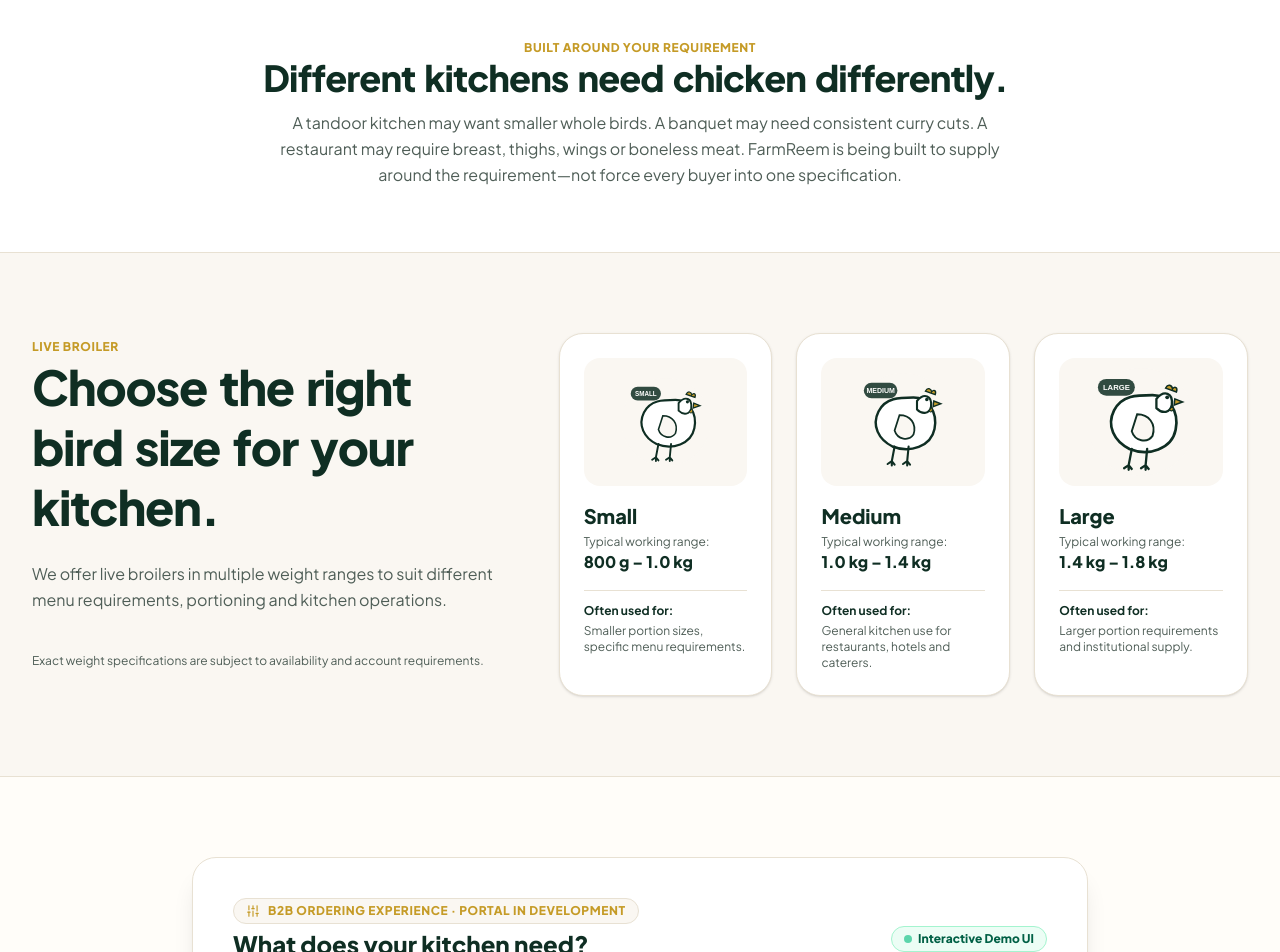
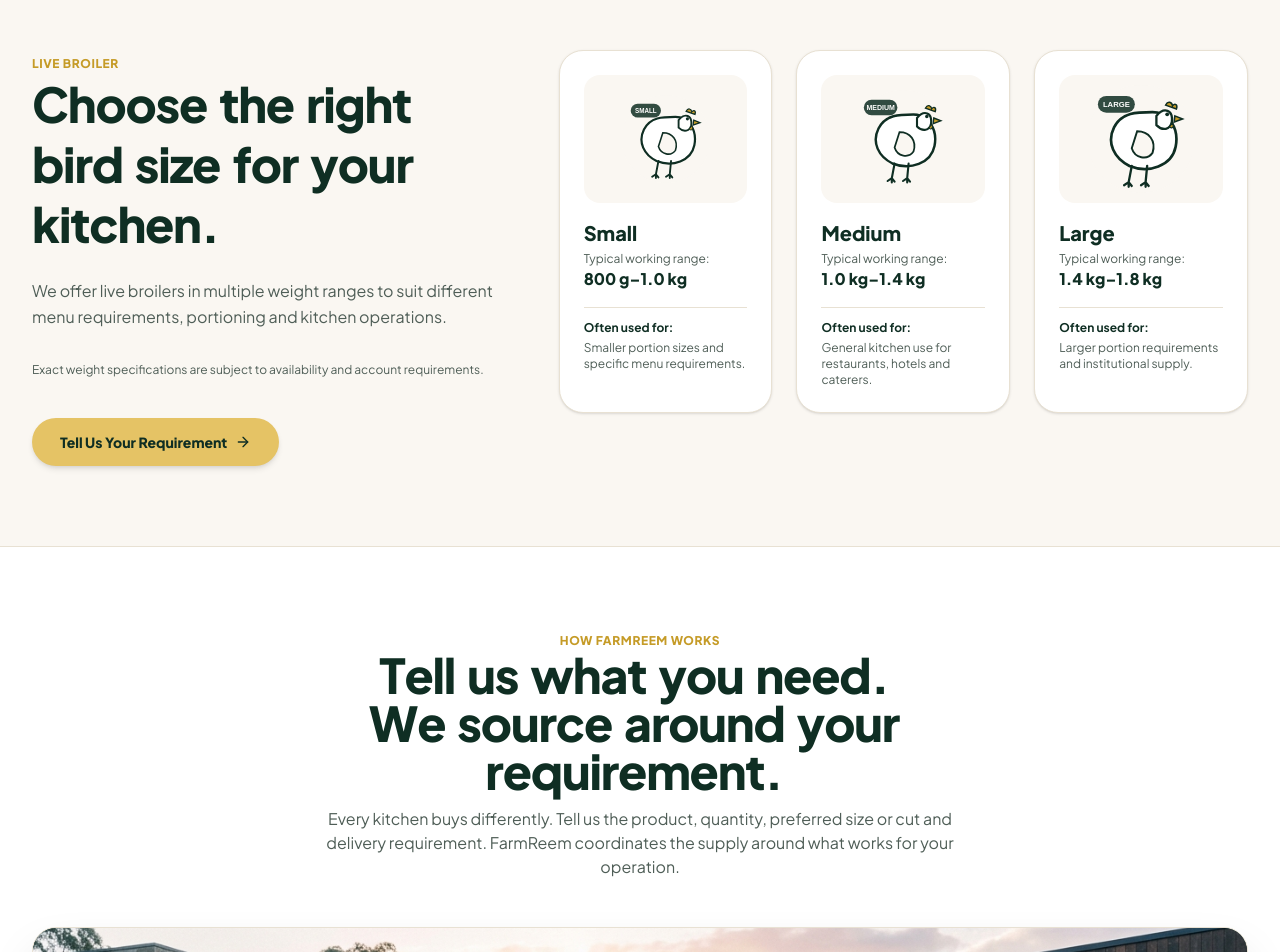
Before and after one commit to syedsadiq876-coder/farmreem, a Next.js app: page / in a window 1280 px wide. Shown: the part 900-1852 px from the top of the page. Built offline with nearby package versions, Linux system fonts and the light colour scheme.

Commit message:
feat: complete homepage final fixes before freeze (SEO single DOM headings, section reordering, broiler copy finalization)

```diff
--- a/src/app/page.tsx
+++ b/src/app/page.tsx
@@ -184,7 +184,7 @@ export default function HomePage() {
       </section>
 
       {/* -------------------------------------------------------------
-          COMPACT KITCHEN SOURCING SPECS BAR (Placed BELOW Hero Carousel)
+          SECTION 2 — COMPACT KITCHEN SOURCING SPECS BAR (Below Hero Carousel)
          ------------------------------------------------------------- */}
       <section className="bg-[#FAF7F2] py-6 border-b border-[#E8E1D3]">
         <div className="max-w-7xl mx-auto px-4 sm:px-6 lg:px-8">
@@ -244,33 +244,13 @@ export default function HomePage() {
       </section>
 
       {/* -------------------------------------------------------------
-          SECTION 2 — HOMEPAGE PRODUCT STORY
-         ------------------------------------------------------------- */}
-      <section className="py-16 bg-white border-b border-[#E8E1D3]">
-        <div className="max-w-7xl mx-auto px-4 sm:px-6 lg:px-8">
-          <div className="text-center max-w-3xl mx-auto space-y-3">
-            <span className="text-xs font-extrabold uppercase tracking-wider text-[#C59B27]">
-              BUILT AROUND YOUR REQUIREMENT
-            </span>
-            <SectionH2
-              text="Different kitchens need chicken differently."
-              className="text-3xl sm:text-4xl"
-            />
-            <p className="text-base text-[#4F5E57] leading-relaxed">
-              A tandoor kitchen may want smaller whole birds. A banquet may need consistent curry cuts. A restaurant may require breast, thighs, wings or boneless meat. FarmReem is being built to supply around the requirement—not force every buyer into one specification.
-            </p>
-          </div>
-        </div>
-      </section>
-
-      {/* -------------------------------------------------------------
-          SECTION 3 — LIVE BROILER SECTION (2-Column Layout matching reference)
+          SECTION 3 — LIVE BROILER SECTION (2-Column Editorial Layout)
          ------------------------------------------------------------- */}
       <section className="py-20 bg-[#FAF7F2] border-b border-[#E8E1D3]">
         <div className="max-w-7xl mx-auto px-4 sm:px-6 lg:px-8">
           <div className="grid grid-cols-1 lg:grid-cols-12 gap-12 items-start">
 
-            {/* Left Column: Eyebrow, H2, Copy, Footnote */}
+            {/* Left Column: Eyebrow, H2, Copy, Footnote & Section CTA */}
             <div className="lg:col-span-5 space-y-6">
               <span className="text-xs font-extrabold uppercase tracking-wider text-[#C59B27]">
                 LIVE BROILER
@@ -285,9 +265,20 @@ export default function HomePage() {
                 We offer live broilers in multiple weight ranges to suit different menu requirements, portioning and kitchen operations.
               </p>
 
-              <p className="text-xs text-[#4F5E57] pt-4">
+              <p className="text-xs text-[#4F5E57] pt-2">
                 Exact weight specifications are subject to availability and account requirements.
               </p>
+
+              {/* ONE section-level CTA underneath */}
+              <div className="pt-4">
+                <Link
+                  href="/request-pricing"
+                  className="inline-flex items-center gap-2 bg-[#E5C365] hover:bg-[#d4b255] text-[#0F2E23] font-extrabold text-sm px-7 py-3.5 rounded-full shadow-md transition-all cursor-pointer group"
+                >
+                  Tell Us Your Requirement
+                  <ArrowRight className="w-4 h-4 text-[#0F2E23] group-hover:translate-x-1 transition-transform" />
+                </Link>
+              </div>
             </div>
 
             {/* Right Column: 3 Product Cards Side-by-Side */}
@@ -304,12 +295,12 @@ export default function HomePage() {
                   <div>
                     <h3 className="text-xl font-extrabold text-[#0F2E23]">Small</h3>
                     <div className="mt-1 text-xs text-[#4F5E57]">Typical working range:</div>
-                    <div className="text-base font-black text-[#0F2E23]">800 g – 1.0 kg</div>
+                    <div className="text-base font-black text-[#0F2E23]">800 g–1.0 kg</div>
                   </div>
 
                   <div className="text-xs text-[#4F5E57] space-y-1 pt-3 border-t border-[#E8E1D3]">
                     <span className="font-bold text-[#0F2E23] block">Often used for:</span>
-                    <p>Smaller portion sizes, specific menu requirements.</p>
+                    <p>Smaller portion sizes and specific menu requirements.</p>
                   </div>
                 </div>
               </div>
@@ -325,7 +316,7 @@ export default function HomePage() {
                   <div>
                     <h3 className="text-xl font-extrabold text-[#0F2E23]">Medium</h3>
                     <div className="mt-1 text-xs text-[#4F5E57]">Typical working range:</div>
-                    <div className="text-base font-black text-[#0F2E23]">1.0 kg – 1.4 kg</div>
+                    <div className="text-base font-black text-[#0F2E23]">1.0 kg–1.4 kg</div>
                   </div>
 
                   <div className="text-xs text-[#4F5E57] space-y-1 pt-3 border-t border-[#E8E1D3]">
@@ -346,7 +337,7 @@ export default function HomePage() {
                   <div>
                     <h3 className="text-xl font-extrabold text-[#0F2E23]">Large</h3>
                     <div className="mt-1 text-xs text-[#4F5E57]">Typical working range:</div>
-                    <div className="text-base font-black text-[#0F2E23]">1.4 kg – 1.8 kg</div>
+                    <div className="text-base font-black text-[#0F2E23]">1.4 kg–1.8 kg</div>
                   </div>
 
                   <div className="text-xs text-[#4F5E57] space-y-1 pt-3 border-t border-[#E8E1D3]">
@@ -363,16 +354,7 @@ export default function HomePage() {
       </section>
 
       {/* -------------------------------------------------------------
-          SECTION 4 — CUSTOMER REQUIREMENT UX (Interactive Builder)
-         ------------------------------------------------------------- */}
-      <section className="py-20 bg-[#FFFDF9] border-b border-[#E8E1D3]">
-        <div className="max-w-7xl mx-auto px-4 sm:px-6 lg:px-8">
-          <RequirementBuilder />
-        </div>
-      </section>
-
-      {/* -------------------------------------------------------------
-          SECTION 5 — HOW FARMREEM WORKS
+          SECTION 4 — HOW FARMREEM WORKS (Sourcing Journey)
          ------------------------------------------------------------- */}
       <section className="py-20 bg-white border-b border-[#E8E1D3]">
         <div className="max-w-7xl mx-auto px-4 sm:px-6 lg:px-8 space-y-12">
@@ -430,7 +412,7 @@ export default function HomePage() {
       </section>
 
       {/* -------------------------------------------------------------
-          SECTION 6 — PROFESSIONAL KITCHEN EXAMPLES
+          SECTION 5 — PROFESSIONAL KITCHEN EXAMPLES
          ------------------------------------------------------------- */}
       <section className="py-20 bg-[#FAF7F2] border-b border-[#E8E1D3]">
         <div className="max-w-7xl mx-auto px-4 sm:px-6 lg:px-8 space-y-12">
@@ -496,7 +478,7 @@ export default function HomePage() {
       </section>
 
       {/* -------------------------------------------------------------
-          SECTION 7 — SUPPLY NETWORK (Deep Forest Green Brand Moment)
+          SECTION 6 — SUPPLY NETWORK (Deep Forest Green Brand Moment)
          ------------------------------------------------------------- */}
       <section className="py-20 bg-[#0F2E23] text-white relative overflow-hidden">
         <div className="max-w-7xl mx-auto px-4 sm:px-6 lg:px-8 space-y-12 relative z-10">
@@ -562,6 +544,15 @@ export default function HomePage() {
       </section>
 
       {/* -------------------------------------------------------------
+          SECTION 7 — B2B PORTAL PREVIEW (Moved lower as requested)
+         ------------------------------------------------------------- */}
+      <section className="py-20 bg-[#FFFDF9] border-b border-[#E8E1D3]">
+        <div className="max-w-7xl mx-auto px-4 sm:px-6 lg:px-8">
+          <RequirementBuilder />
+        </div>
+      </section>
+
+      {/* -------------------------------------------------------------
           SECTION 8 — FINAL CTA BLOCK
          ------------------------------------------------------------- */}
       <section className="py-20 bg-[#FFFDF9] border-t border-[#E8E1D3]">
@@ -578,7 +569,7 @@ export default function HomePage() {
             <div className="pt-4 flex flex-col sm:flex-row items-center justify-center gap-4">
               <Link
                 href="/request-pricing"
-                className="w-full sm:w-auto bg-[#C59B27] hover:bg-[#b0881f] text-[#0F2E23] font-extrabold text-base px-9 py-4 rounded-xl shadow-xl transition-all"
+                className="w-full sm:w-auto bg-[#E5C365] hover:bg-[#d4b255] text-[#0F2E23] font-extrabold text-base px-9 py-4 rounded-full shadow-xl transition-all"
               >
                 Request B2B Pricing
               </Link>
--- a/src/components/ui/AnimatedHeading.tsx
+++ b/src/components/ui/AnimatedHeading.tsx
@@ -63,17 +63,16 @@ export function HeroH1({ line1, line2, line3, className = "" }: HeroH1Props) {
   return (
     <h1
       ref={containerRef}
-      aria-label={fullText}
       className={`text-5xl sm:text-6xl lg:text-7xl font-extrabold tracking-tight text-[#0F2E23] leading-[1.05] ${className}`}
     >
-      <span className="sr-only">{fullText}</span>
-      <span aria-hidden="true" className="block space-y-1">
+      <span className="block space-y-1">
         <span className="block text-[#0F2E23]">{renderLineChars(line1, 0)}</span>
 
         <span className="relative inline-block text-[#C59B27] pb-1 block sm:inline-block">
           <span>{renderLineChars(line2, line1Len)}</span>
           {/* Animated Gold Underline for Line 2 */}
           <span
+            aria-hidden="true"
             style={{
               transitionDelay: inView ? `${underline2DelayMs}ms` : "0ms",
             }}
@@ -88,6 +87,7 @@ export function HeroH1({ line1, line2, line3, className = "" }: HeroH1Props) {
             <span>{renderLineChars(line3, line1Len + line2Len)}</span>
             {/* Animated Gold Underline for Line 3 */}
             <span
+              aria-hidden="true"
               style={{
                 transitionDelay: inView ? `${underline3DelayMs}ms` : "0ms",
               }}
@@ -175,11 +175,9 @@ export function SectionH2({ line1, line2, text, className = "" }: SectionH2Props
   return (
     <h2
       ref={ref}
-      aria-label={fullText}
       className={`font-extrabold text-[#0F2E23] tracking-tight ${className}`}
     >
-      <span className="sr-only">{fullText}</span>
-      <span aria-hidden="true" className="block">
+      <span className="block">
         {line1 && <span className="block">{renderTextChars(line1, 0, 20)}</span>}
         {line2 && <span className="block">{renderTextChars(line2, line1 ? line1.length : 0, 20)}</span>}
         {!line1 && !line2 && text && renderTextChars(text, 0, 20)}
--- a/src/components/ui/RequirementBuilder.tsx
+++ b/src/components/ui/RequirementBuilder.tsx
@@ -25,10 +25,10 @@ export default function RequirementBuilder() {
         <div className="space-y-1">
           <div className="inline-flex items-center gap-2 px-3 py-1 rounded-full bg-[#FAF7F2] text-[#C59B27] border border-[#E8E1D3] text-xs font-extrabold uppercase tracking-wider">
             <Sliders className="w-3.5 h-3.5 text-[#C59B27]" />
-            <span>B2B Ordering Experience · Portal in Development</span>
+            <span>FarmReem B2B Portal — Preview</span>
           </div>
           <h3 className="text-xl sm:text-2xl font-extrabold text-[#0F2E23]">
-            What does your kitchen need?
+            Demonstration interface · customer portal in development
           </h3>
           <p className="text-xs text-[#4F5E57] font-medium">
             Configure your requirement visually to preview how FarmReem plans supply around your kitchen.
@@ -36,7 +36,7 @@ export default function RequirementBuilder() {
         </div>
         <span className="px-3 py-1 rounded-full bg-emerald-50 text-emerald-800 border border-emerald-200 text-xs font-extrabold flex items-center gap-1.5">
           <span className="w-2 h-2 rounded-full bg-emerald-500 animate-pulse" />
-          Interactive Demo UI
+          Sample B2B Account
         </span>
       </div>
 
```
